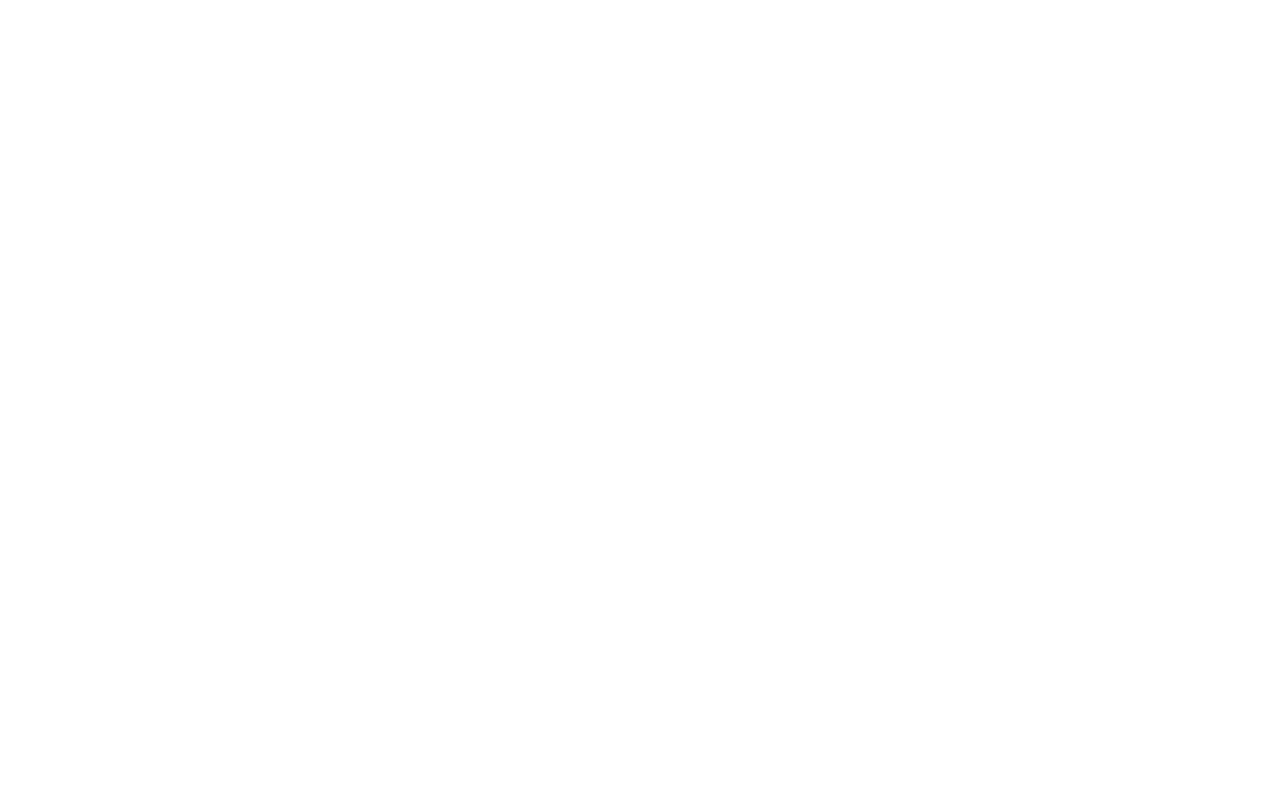
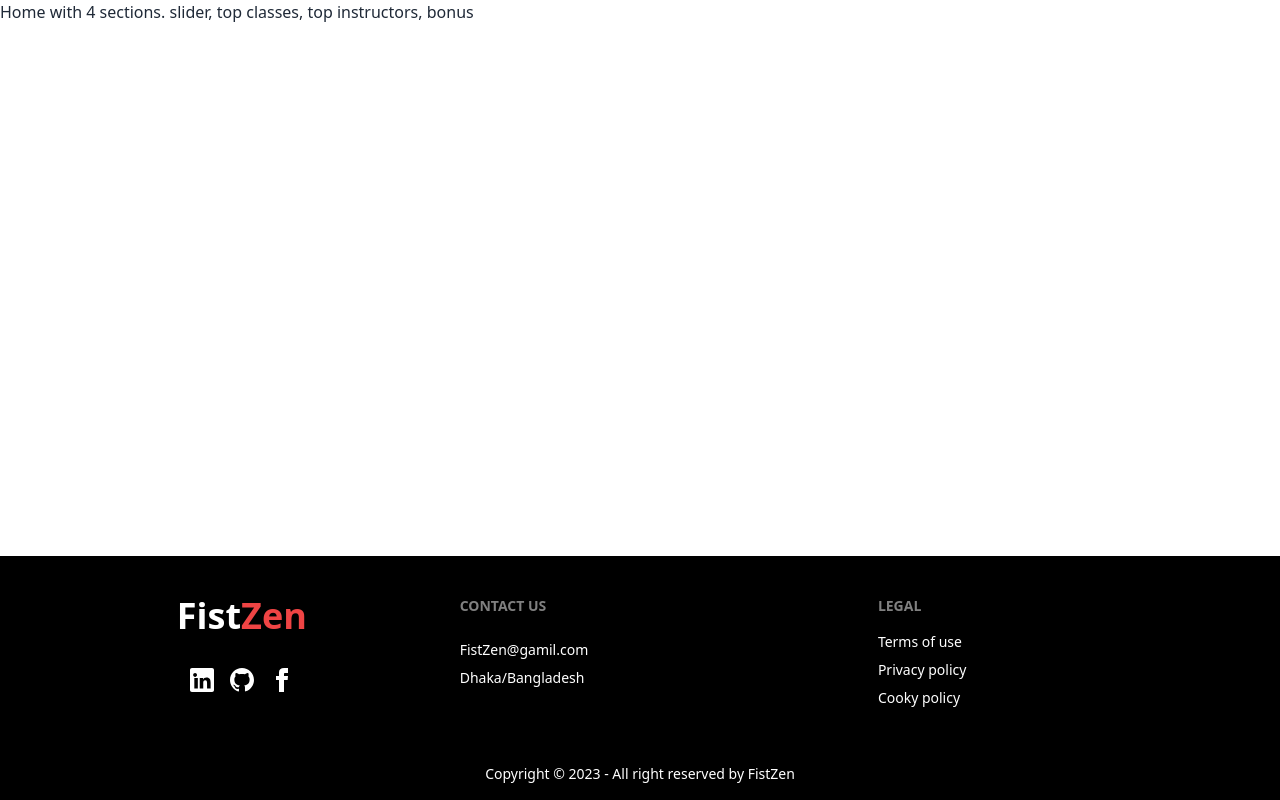
Before and after one commit to AbidReal/summer-camp-school-client, a React (Vite) app: page / in a window 1280 px wide. Built offline with nearby package versions, Linux system fonts and the light colour scheme.

Commit message:
footer done

```diff
--- a/src/Layout/Main.jsx
+++ b/src/Layout/Main.jsx
@@ -1,9 +1,16 @@
 import { Outlet } from "react-router-dom";
+import Footer from "../Pages/Shared/Footer";
 
 const Main = () => {
   return (
     <div>
-      <Outlet></Outlet>
+      <div className="flex flex-col min-h-screen ">
+        <div className="flex-grow">
+          <Outlet></Outlet>
+        </div>
+
+        <Footer className="mt-auto"></Footer>
+      </div>
     </div>
   );
 };
--- /dev/null
+++ b/src/Pages/Home/Home.jsx
@@ -0,0 +1,7 @@
+const Home = () => {
+  return (
+    <div>Home with 4 sections. slider, top classes, top instructors, bonus</div>
+  );
+};
+
+export default Home;
--- /dev/null
+++ b/src/Pages/Shared/Footer.jsx
@@ -0,0 +1,72 @@
+import { Link } from "react-router-dom";
+
+const Footer = () => {
+  return (
+    <div>
+      <footer className="footer p-10  bg-black text-white">
+        <div className=" mx-auto my-auto">
+          <Link to="/" className="flex flex-col gap-4 items-center gap-0">
+            <div className=" font-extrabold text-4xl ">
+              Fist<span className="text-red-500  ">Zen</span>
+            </div>
+            <div className="grid grid-flow-col gap-4 my-4">
+              <a href="https://www.linkedin.com/in/abid-hasan-4952a724a/">
+                <svg
+                  xmlns="http://www.w3.org/2000/svg"
+                  width="24"
+                  height="24"
+                  viewBox="0 0 24 24"
+                  className="fill-current"
+                >
+                  <path d="M22.045 0H1.955C0.876 0 0 0.876 0 1.955v20.089C0 23.124 0.876 24 1.955 24h20.089C23.124 24 24 23.124 24 22.045V1.955C24 0.876 23.124 0 22.045 0zM7.84 20.57H4.324V9.953h3.515v10.617zM5.079 8.904c-1.065 0-1.921-0.856-1.921-1.92 0-1.063 0.856-1.919 1.921-1.919 1.063 0 1.918 0.856 1.918 1.92C6.997 8.048 6.142 8.904 5.079 8.904zM20.57 20.57h-3.516v-5.328c0-1.27-0.025-2.899-1.767-2.899-1.769 0-2.036 1.379-2.036 2.805v5.422h-3.516V9.953h3.35v1.49h0.048c0.466-0.885 1.605-1.823 3.304-1.823 3.537 0 4.184 2.33 4.184 5.362v6.588z" />
+                </svg>
+              </a>
+              <a href="https://github.com/AbidReal">
+                <svg
+                  xmlns="http://www.w3.org/2000/svg"
+                  width="24"
+                  height="24"
+                  viewBox="0 0 24 24"
+                  className="fill-current"
+                >
+                  <path d="M12 0C5.37 0 0 5.373 0 12c0 5.303 3.438 9.8 8.207 11.385.6.113.793-.258.793-.577 0-.285-.01-1.04-.015-2.04-3.338.725-4.042-1.61-4.042-1.61-.546-1.386-1.333-1.756-1.333-1.756-1.09-.745.083-.73.083-.73 1.205.085 1.838 1.236 1.838 1.236 1.07 1.836 2.807 1.305 3.488.997.108-.772.417-1.305.757-1.605-2.65-.3-5.436-1.325-5.436-5.89 0-1.302.465-2.366 1.236-3.196-.124-.302-.535-1.517.117-3.16 0 0 1.003-.32 3.29 1.226.954-.266 1.977-.398 3-.404 1.022.006 2.046.138 3 .404 2.285-1.546 3.287-1.226 3.287-1.226.654 1.643.243 2.858.118 3.16.77.83 1.234 1.894 1.234 3.196 0 4.574-2.79 5.586-5.44 5.882.426.368.805 1.096.805 2.214 0 1.6-.015 2.887-.015 3.277 0 .319.192.694.798.577C20.565 21.797 24 17.303 24 12c0-6.627-5.373-12-12-12"></path>
+                </svg>
+              </a>
+              <a href="https://www.facebook.com/profile.php?id=100038736845651">
+                <svg
+                  xmlns="http://www.w3.org/2000/svg"
+                  width="24"
+                  height="24"
+                  viewBox="0 0 24 24"
+                  className="fill-current"
+                >
+                  <path d="M9 8h-3v4h3v12h5v-12h3.642l.358-4h-4v-1.667c0-.955.192-1.333 1.115-1.333h2.885v-5h-3.808c-3.596 0-5.192 1.583-5.192 4.615v3.385z"></path>
+                </svg>
+              </a>
+            </div>
+          </Link>
+        </div>
+        <div>
+          <span className="footer-title">Contact us</span>
+
+          <a className="link link-hover"></a>
+          <a className="link link-hover">FistZen@gamil.com</a>
+          <a className="link link-hover">Dhaka/Bangladesh</a>
+        </div>
+        <div>
+          <span className="footer-title">Legal</span>
+          <a className="link link-hover">Terms of use</a>
+          <a className="link link-hover">Privacy policy</a>
+          <a className="link link-hover">Cooky policy</a>
+        </div>
+      </footer>
+      <footer className="footer footer-center p-4   bg-black text-white">
+        <div>
+          <p>Copyright © 2023 - All right reserved by FistZen</p>
+        </div>
+      </footer>
+    </div>
+  );
+};
+
+export default Footer;
```
Also changed, not shown: src/Routes/Routes.jsx (+7 -1 lines), src/Pages/Shared/Header.jsx (added).
